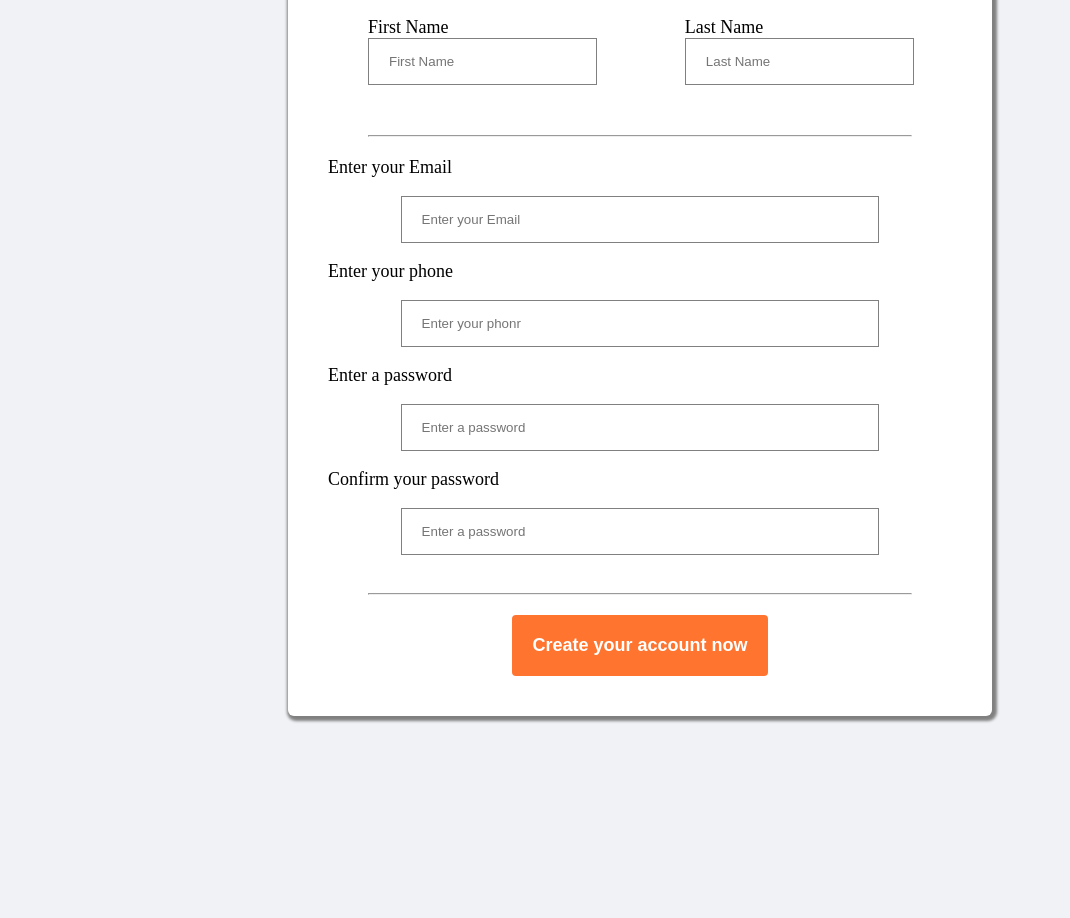
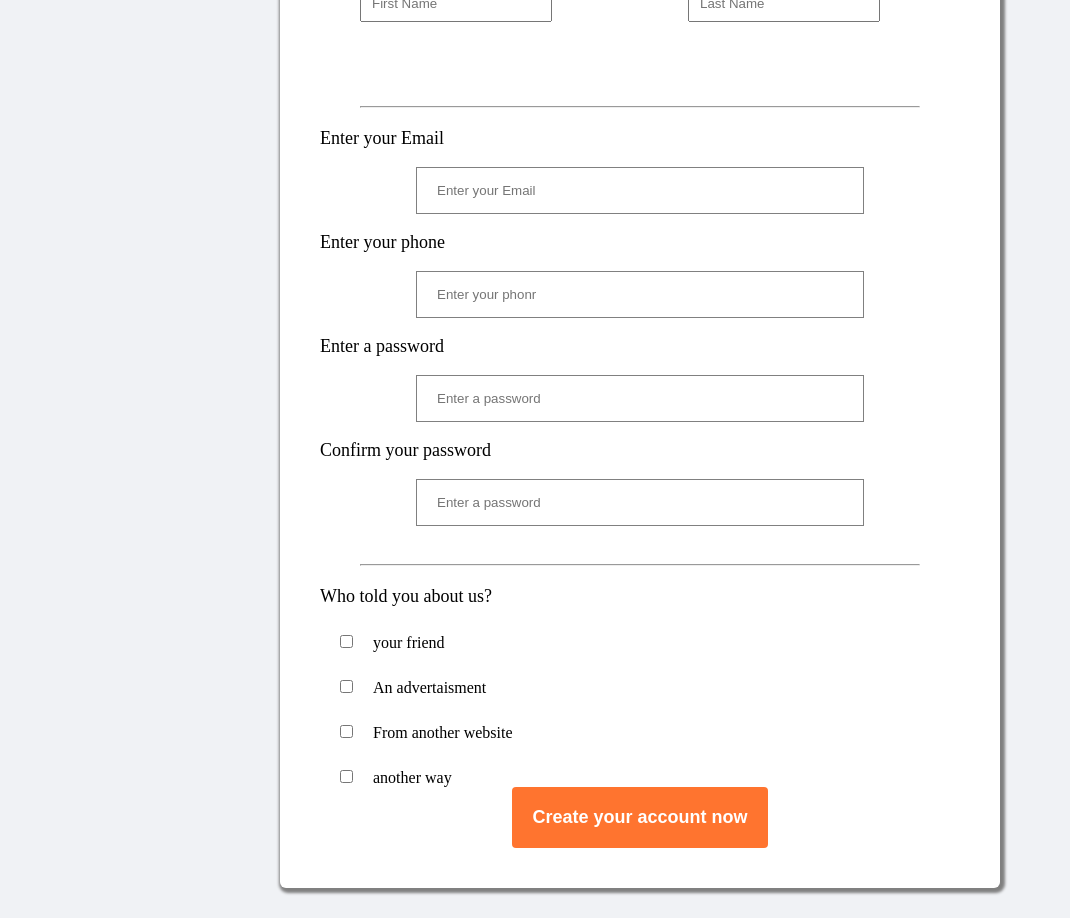
Before and after one commit to hamedelghaty/mountains1, a plain HTML site: page create.html in a window 1280 px wide. Shown: the part 212-1130 px from the top of the page, without its empty margins (0-1070 px from the left). Before the commit the page ends 966 px from the top, so only its background shows below. Drawn offline with Linux system fonts and the light colour scheme.

Commit message:
123455432

```diff
--- a/create.html
+++ b/create.html
@@ -8,6 +8,7 @@
     <title>Create an account</title>
 
     <style>
+        *
         {
             padding: 0;
             margin: 0;
@@ -88,7 +89,7 @@
         hr{
             margin: 20px 40px 20px 40px;
         }
-        form input{
+        form .information1234{
             border: 1px solid gray;
             padding: 15px 20px 15px 20px!important;
         }
@@ -99,6 +100,9 @@
         }
         .hr1{
             margin-top: 150px;
+        }
+        .checkbox11{
+            margin: 10px 20px 0px 20px;
         }
 
         @media screen and (max-width:900px){
@@ -157,23 +161,36 @@
 <div class="information1">
 
     <label>Enter your Email</label><br><br>
-    <input type="text" placeholder="Enter your Email">
+    <input type="text" placeholder="Enter your Email" class="information1234">
     <br>
 
     <label>Enter your phone</label><br><br>
-    <input type="text" placeholder="Enter your phonr">
+    <input type="text" placeholder="Enter your phonr" class="information1234">
     <br>
 
     <label>Enter a password</label><br><br>
-    <input type="password" placeholder="Enter a password">
+    <input type="password" placeholder="Enter a password" class="information1234">
     <br>
 
     <label>Confirm your password</label><br><br>
-    <input type="password" placeholder="Enter a password">
+    <input type="password" placeholder="Enter a password" class="information1234">
     <br>
 
     <hr>
+</div>
 
+    <div>
+        <label>Who told you about us?</label>
+<br><br>
+        <input type="checkbox" class="checkbox11"><span>your friend</span>
+<br><br>
+        <input type="checkbox" class="checkbox11"><span>An advertaisment</span>
+<br><br>
+        <input type="checkbox" class="checkbox11"><span>From another website</span>
+<br><br>
+        <input type="checkbox" class="checkbox11"><span>another way</span>
+
+</div>
     <center><button class="create"><a href="index.html">Create your account now</a></button></center>
 
 </form>
```
